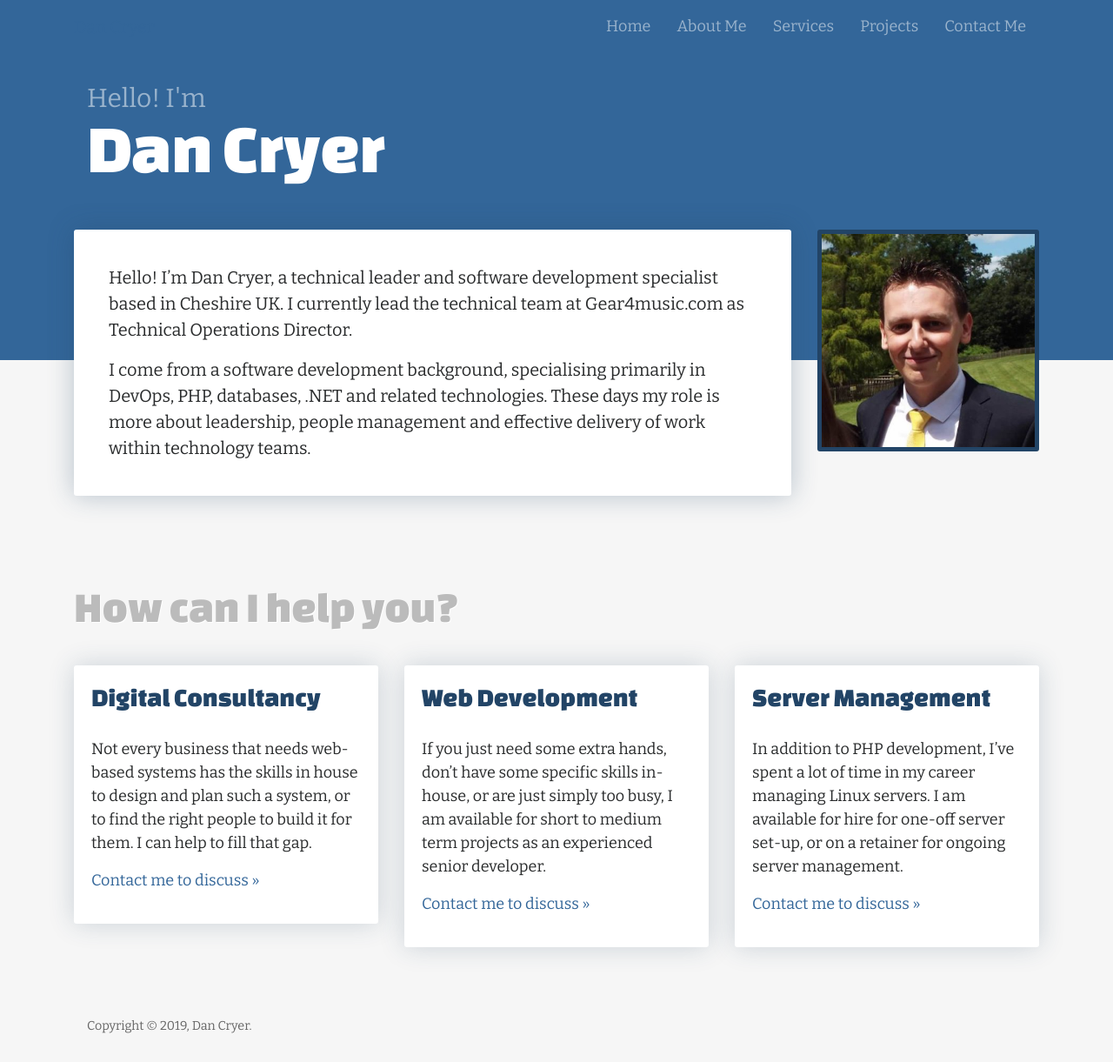
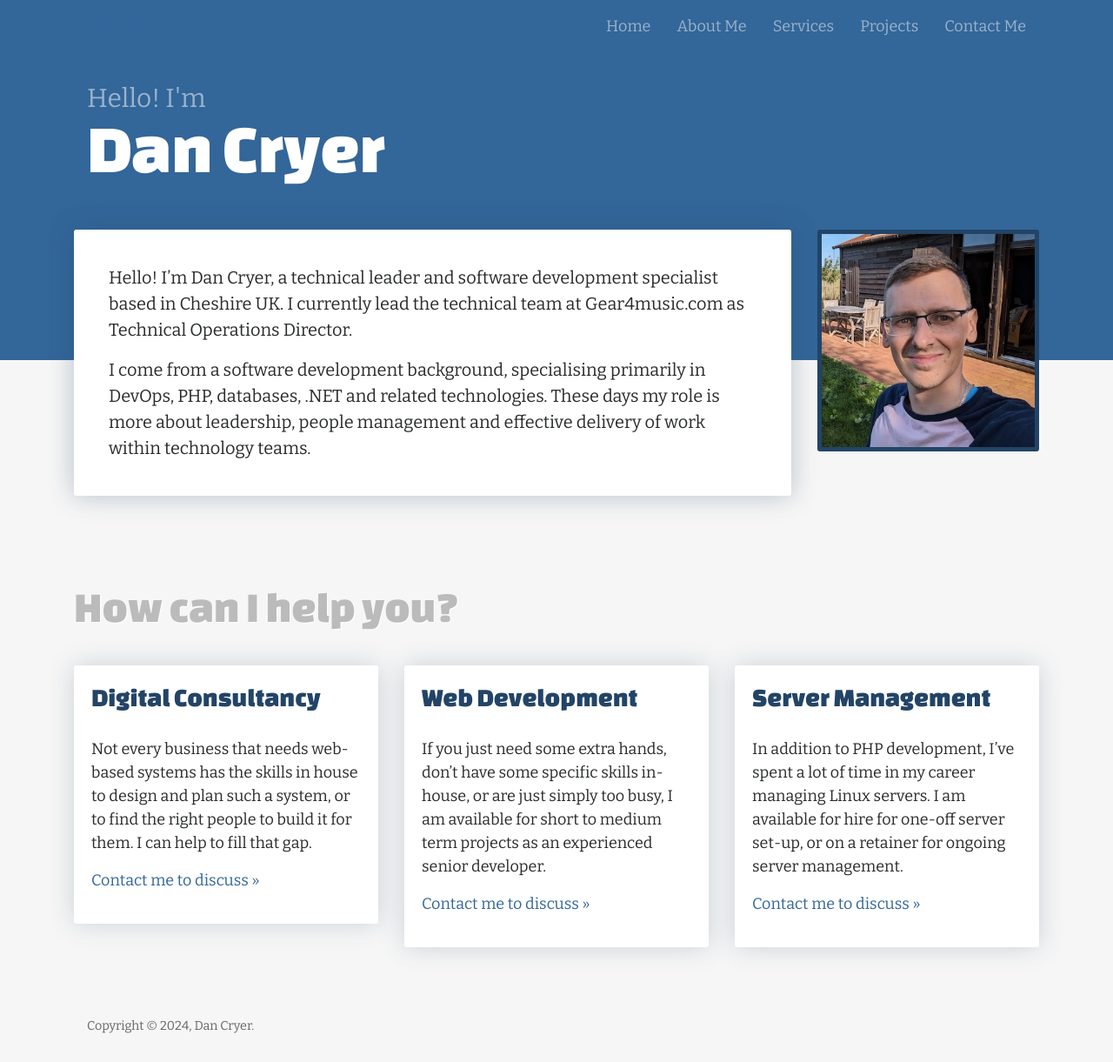
Before and after one commit to dancryer/dancryer.github.io, a Jekyll site: the page built from index.md, in a window 1280 px wide. Shown: the whole page at 87% size. Built offline with Jekyll 4.4.1, drawn with Linux system fonts in a browser that asks for light colours.

Commit message:
Update footer.html

```diff
--- a/_includes/footer.html
+++ b/_includes/footer.html
@@ -2,7 +2,7 @@
 </div>
 <div class="col-lg-3">
 <div class="sidebar">
-<img class="img-fluid profile" src="/assets/images/dan.jpg">
+<img class="img-fluid profile" src="/assets/images/dan-2024.jpg">
 
 {% if page.layout != "home" %}
 <aside id="recent-posts-2" class="widget widget_recent_entries"> <h3 class="widget-title">Recent Blog Posts</h3> <ul>
@@ -53,7 +53,7 @@
 <div class="container">
 <div class="row">
 <div class="col-sm-12">
-Copyright &copy; 2019, Dan Cryer.
+Copyright &copy; 2024, Dan Cryer.
 </div>
 </div>
 </div>
```
